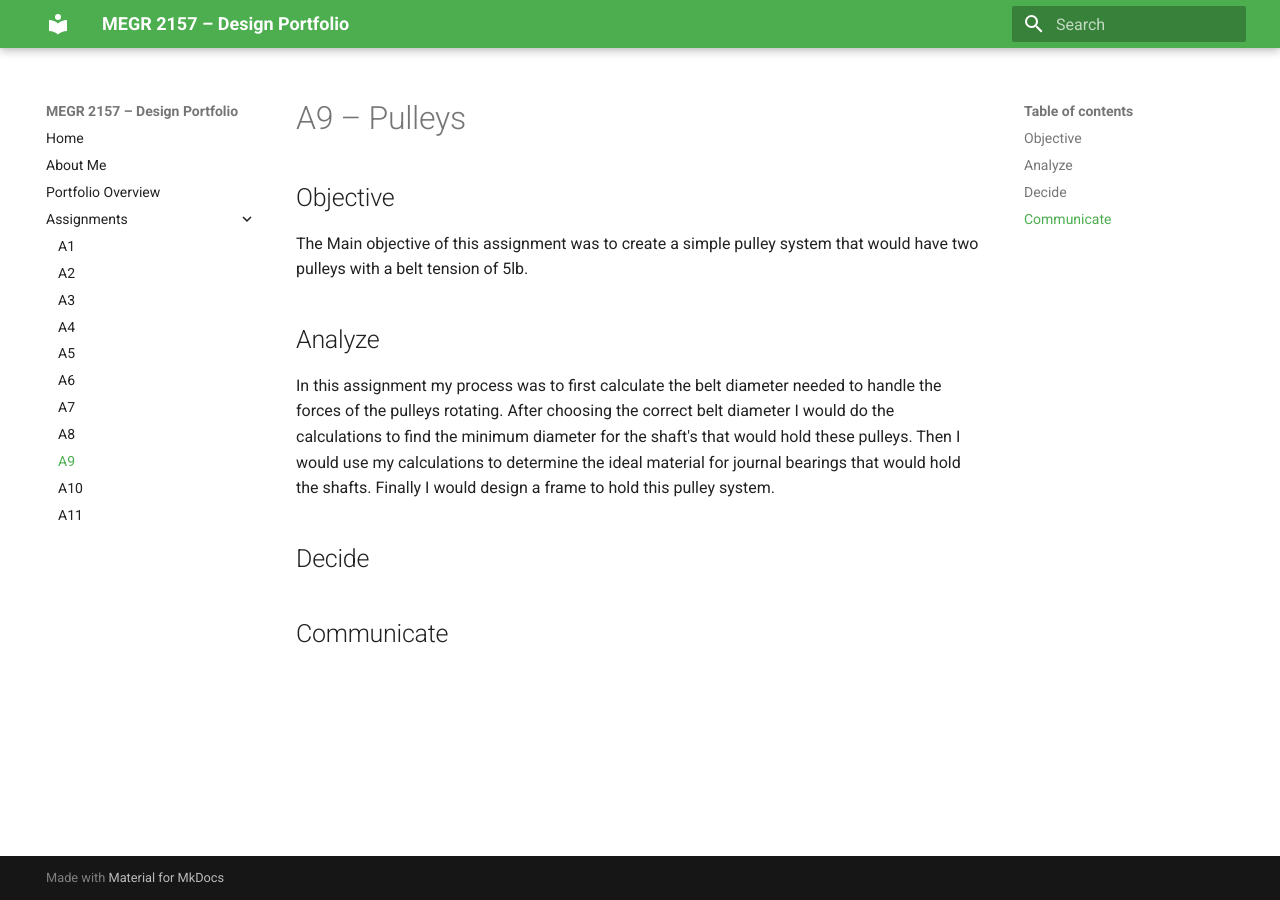
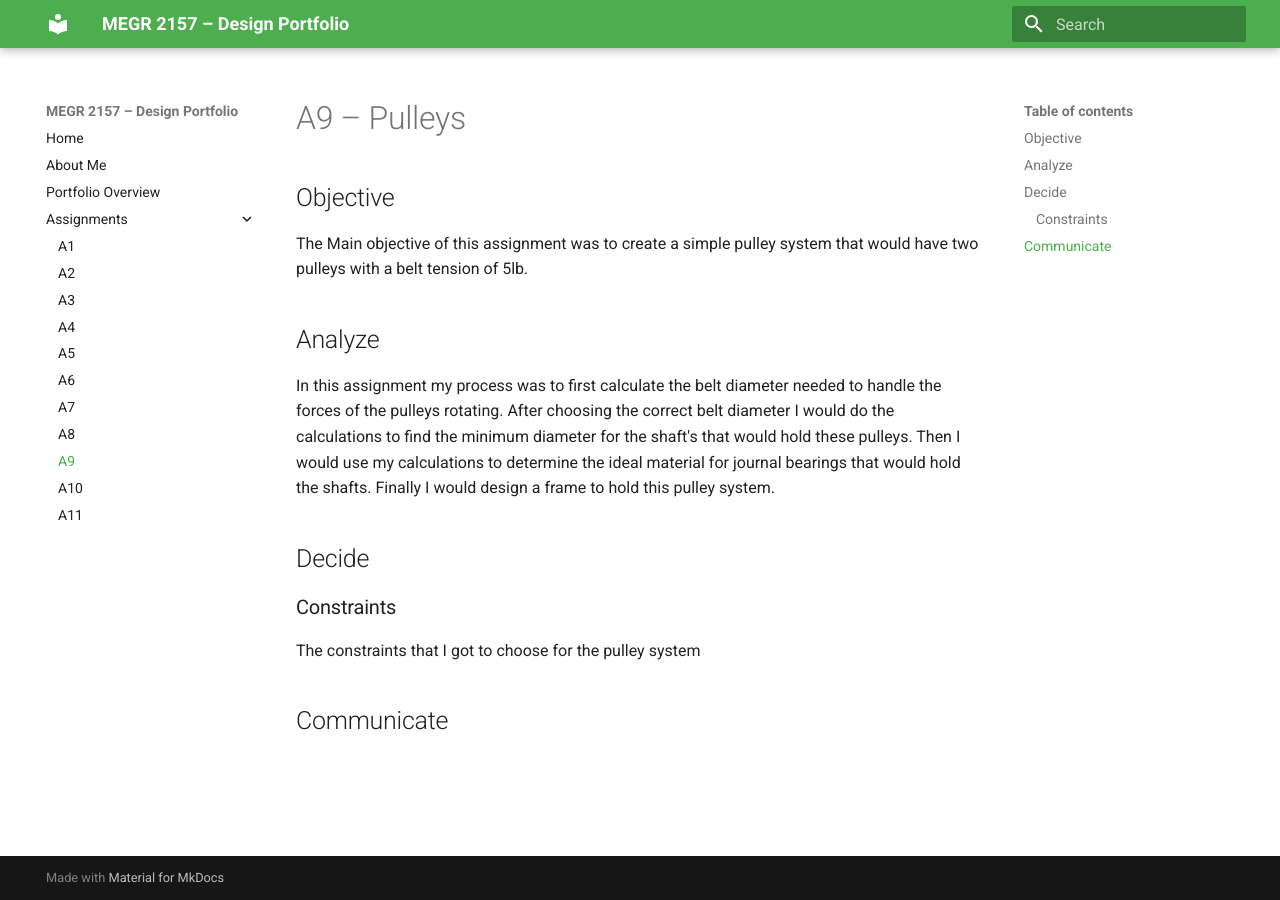
Before and after one commit to pklauser-cyber/design-projects-portfolio, an MkDocs documentation site: the page built from docs/assignments/A09/index.md, in a window 1280 px wide. Built offline with MkDocs 1.6.1 and Material for MkDocs 9.7.7, drawn with Linux system fonts in a browser that asks for light colours.

Commit message:
Update index.md

```diff
--- a/docs/assignments/A09/index.md
+++ b/docs/assignments/A09/index.md
@@ -7,6 +7,7 @@ The Main objective of this assignment was to create a simple pulley system that
 In this assignment my process was to first calculate the belt diameter needed to handle the forces of the pulleys rotating. After choosing the correct belt diameter I would do the calculations to find the minimum diameter for the shaft's that would hold these pulleys. Then I would use my calculations to determine the ideal material for journal bearings that would hold the shafts. Finally I would design a frame to hold this pulley system.
 
 ## Decide
-
+### Constraints
+The constraints that I got to choose for the pulley system
 
 ## Communicate
```
